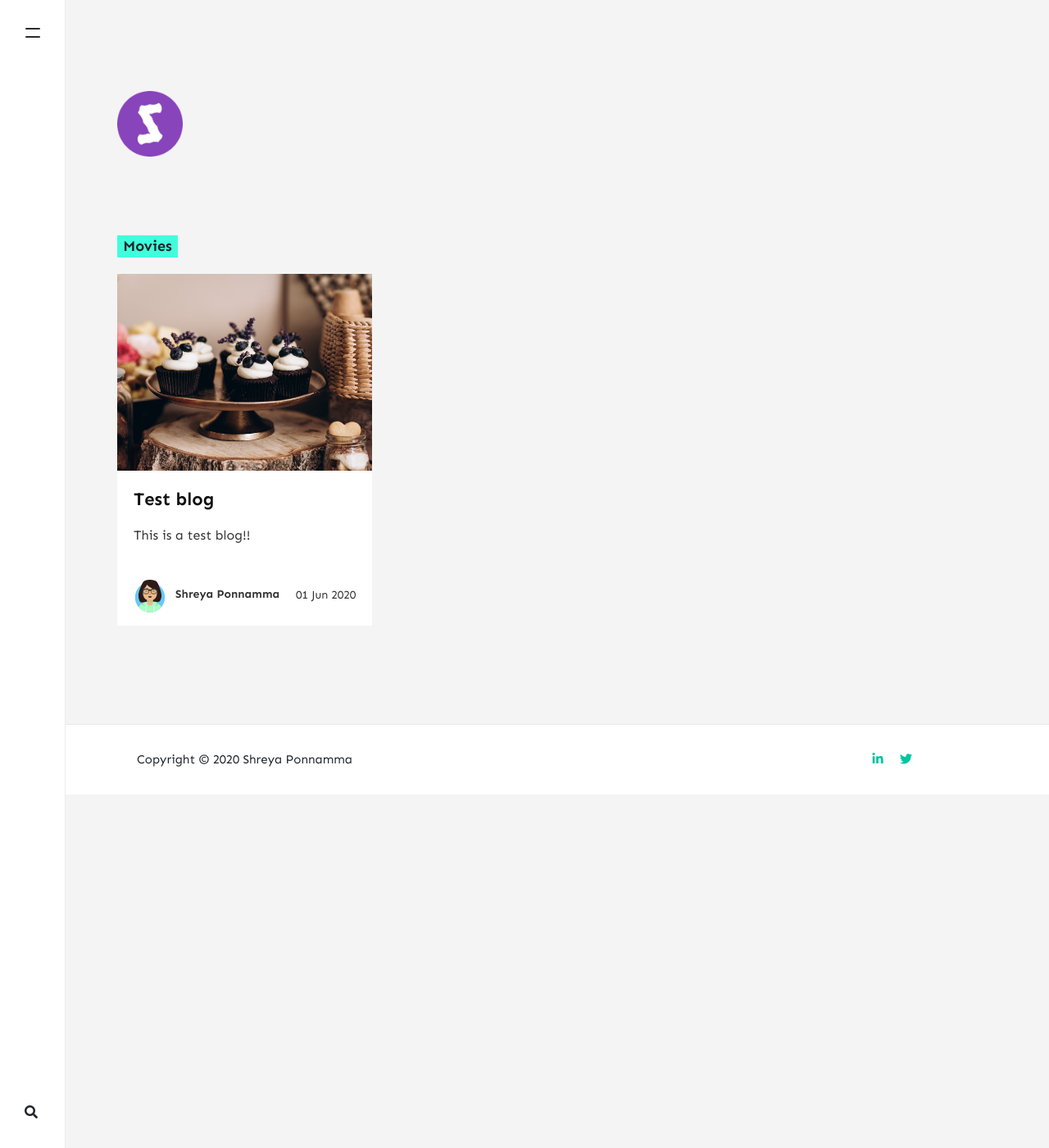
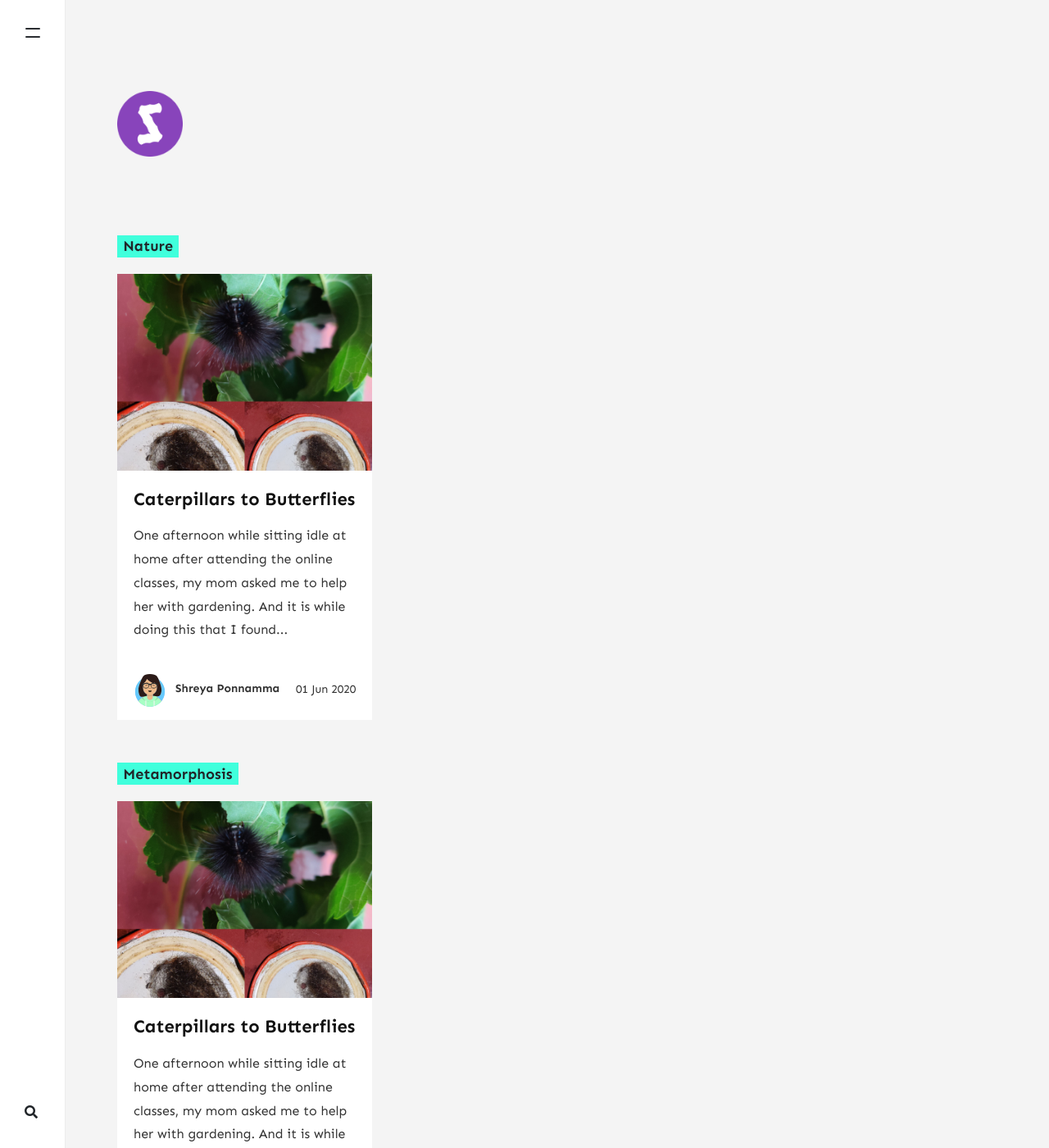
Before and after one commit to shreyaponnamma/shreyaponnamma.github.io, a Jekyll site: the page built from _pages/tags.md, in a window 1280 px wide and 1400 px high. Shown: the whole window at 82% size. Built offline with Jekyll 4.4.1, drawn with Linux system fonts in a browser that asks for light colours; nearby versions of some CDN libraries; comment, search, counter and statistics services are not loaded; some of the changed text lies outside the part shown.

Commit message:
First Post

```diff
--- a/_config.yml
+++ b/_config.yml
@@ -1,7 +1,7 @@
 # Site
 name: "Shreya Ponnamma"
 title: "MyBlogs"
-description: "An Engineering student blogging about all sort o stuff."
+description: "An Engineering student blogging about all sorts of stuff."
 logo: 'assets/images/logo.png'
 favicon: 'assets/images/logo.png'
 baseurl: /
--- /dev/null
+++ b/_posts/2020-06-01-caterpillar-to-butterfly.md
@@ -0,0 +1,25 @@
+---
+layout: post
+title: "Caterpillars to Butterflies"
+author: shreya
+tags: [Nature, Metamorphosis]
+image: assets/images/01june2020.jpg
+description: "The tale of how I raised a Caterpillar"
+---
+One afternoon while sitting idle at home after attending the online classes, my mom asked me to help her with gardening. And it is while doing this that I found a new way to keep myself engaged during the lockdown period.
+
+
+As it was the month of May and there were light showers, my mom decided that it was a good time to repot her anthurium plants. It was decided that I would clean the pots and dad and brother would help with the soil mixture and mom would replant them. And so the process began.  My whole family spent the following afternoons doing just this. It is on one such afternoon while cleaning a pot that I found a caterpillar on one of the pots. Mom suggested killing it as it would feed on the plants. But I didn't want to. And while thinking an idea struck me and with that began the course of raising a caterpillar.
+
+
+Looked all around the house and finally at a corner of the storeroom found a glass jar, ideal to keep my caterpillar in. But what will I feed it with?? Looking around, a Mulberry plant caught my eye. Caterpillars are selective eaters and will feast on only specific kinds of leaves but luckily mine was very pleased with the mulberry leaves. And then over a period of two days, I found two more caterpillars.
+
+
+I spent the next several days researching about caterpillars, reading about them, watching videos, and attempting to recognize their kind. Unfortunately, I was unable to determine their exact kind. But during this process, I did discover a whole lot of new information about them. Like how the ones with dense hair usually become moths and the ones without hair grows in butterflies. Added to it I learned that caterpillars don't drink water and eat a lot!!.
+Caterpillars eat twice as much as their body weights so I had to keep feeding them fresh leaves frequently. So it became a daily routine to feed them and to clean their jars.
+
+
+Then after about 8-10 days, the caterpillars stopped eating. It bugged me, but it turned out that they had grown into their full length and weight and were forming themselves into a pupa. They have covered themselves with their hair and seem to be just resting while seeing from outside, but on the inside, they are constantly changing. They are undergoing the process of metamorphosis. It has been about 4 days since the pupa has been formed. Now I'm keenly waiting for them to become butterflies.
+
+
+All this seems like experiencing the pages of our school science textbook practically.
--- a/_posts/2020-06-01-test-blog.md
+++ /dev/null
@@ -1,9 +0,0 @@
----
-layout: post
-title: "Test blog"
-author: shreya
-tags: [Movies]
-image: assets/images/7.jpg
-description: "My first blog"
----
-This is a test blog!!
```
Also changed, not shown: README.md, assets/images/01june2020.jpg (added), assets/images/7.jpg (deleted), 1 other file.
